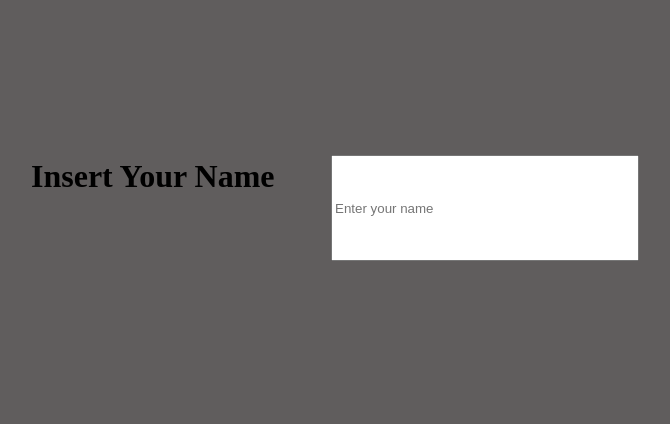
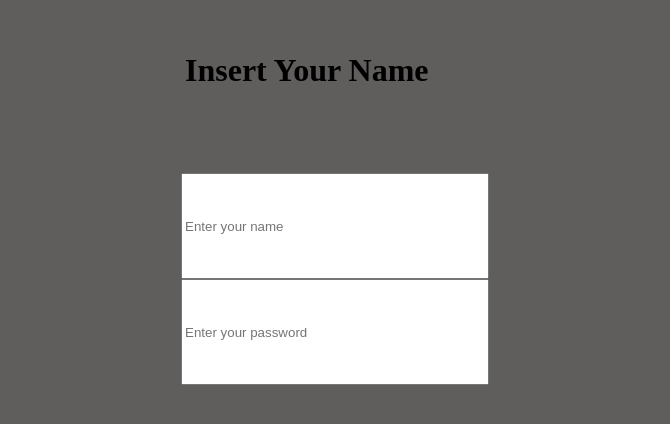
Before and after one commit to Gabe3231/SQL-injection-playground, a website: page VulnerableSite/index.html in a window 1280 px wide. Shown: the part 200-624 px from the top of the page, without its empty margins (305-975 px from the left). Drawn offline with Linux system fonts and the light colour scheme.

Commit message:
Better Basic UI

```diff
--- a/VulnerableSite/index.css
+++ b/VulnerableSite/index.css
@@ -7,6 +7,7 @@ body {
     justify-content: center;
     align-items: center;
     height: 100vh;
+    flex-direction: column;
 }
 
 .title {
--- a/VulnerableSite/index.html
+++ b/VulnerableSite/index.html
@@ -11,6 +11,7 @@
     <div class="area">
         <h1 class="title">Insert Your Name</h1>
         <input class="title" type="text" name="inputfield" placeholder="Enter your name">
+        <input class="title" type="text" name="inputfield2" placeholder="Enter your password">
     </div>
 </body>
 </html>
--- a/VulnerableSite/index.js
+++ b/VulnerableSite/index.js
@@ -2,3 +2,6 @@
 const sqlite3 = require("sqlite3").verbose();
 // express was used for simpler coding
 const express = require("express");
+
+// used to define routes
+const app = express();
```
